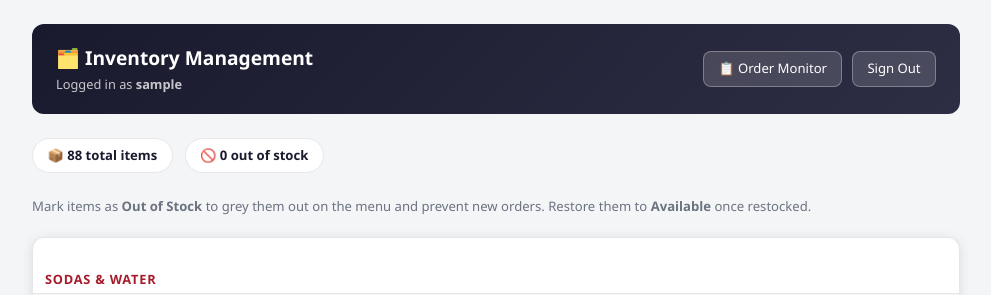
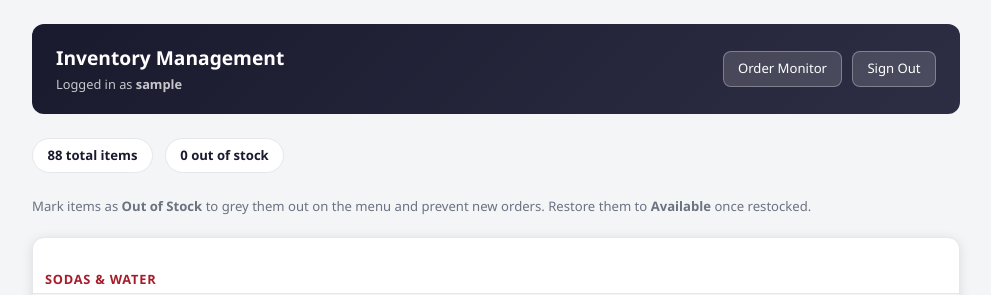
Before and after one commit to coyb-Uindy/UIndyBulkOrdering, a PHP site: page /admin/inventory.php in a window 1280 px wide. Shown: the top 295 px of the page, without its empty margins (144-1135 px from the left). Run offline with PHP 8.4, Linux system fonts and the light colour scheme; the visitor is signed in with stand-in values (Sample User, id 1); data comes from the database, SQL or seed files in the repository.

Commit message:
text changing

```diff
--- a/uindy-grabngobulk/app/admin/inventory.php
+++ b/uindy-grabngobulk/app/admin/inventory.php
@@ -97,21 +97,21 @@ $oos_count   = count(array_filter($rows, fn($r) => !$r['is_available']));
 
   <div class="dash-header">
     <div>
-      <h1>🗂️ Inventory Management</h1>
+      <h1>Inventory Management</h1>
       <div class="dash-meta">
         Logged in as <strong><?= $admin ?></strong>
       </div>
     </div>
     <div style="display:flex;gap:.6rem;align-items:center;flex-wrap:wrap;">
-      <a class="btn-logout" href="dashboard.php">📋 Order Monitor</a>
-      <a class="btn-logout" href="logout.php">Sign Out</a>
+      <a class="btn-logout" href="dashboard.php">Order Monitor</a>
+      <a class="btn-logout" href="/logout">Sign Out</a>
     </div>
   </div>
 
   <!-- Quick stats -->
   <div class="dash-stats" style="display:flex;gap:.75rem;margin-bottom:1.5rem;flex-wrap:wrap;">
-    <div class="stat-pill">📦 <?= $total_items ?> total item<?= $total_items !== 1 ? 's' : '' ?></div>
-    <div class="stat-pill">🚫 <?= $oos_count ?> out of stock</div>
+    <div class="stat-pill"><?= $total_items ?> total item<?= $total_items !== 1 ? 's' : '' ?></div>
+    <div class="stat-pill"><?= $oos_count ?> out of stock</div>
   </div>
 
   <p style="font-size:.82rem;color:var(--muted);margin-bottom:1.25rem;">
@@ -149,7 +149,7 @@ $oos_count   = count(array_filter($rows, fn($r) => !$r['is_available']));
             <?php if ($avail): ?>
               <span style="color:#15803d;font-weight:600;font-size:.8rem;">✅ Available</span>
             <?php else: ?>
-              <span style="color:#b91c1c;font-weight:600;font-size:.8rem;">🚫 Out of Stock</span>
+              <span style="color:#b91c1c;font-weight:600;font-size:.8rem;">Out of Stock</span>
             <?php endif; ?>
           </td>
           <td>
--- a/uindy-grabngobulk/app/assets/css/style.css
+++ b/uindy-grabngobulk/app/assets/css/style.css
@@ -267,9 +267,9 @@ body {
 
 .item-cost {
   display: flex;
-  flex-direction: column;
-  align-items: flex-end;
-  gap: .1rem;
+  flex-direction: row;
+  align-items: center;
+  gap: .35rem;
   white-space: nowrap;
 }
 
--- a/uindy-grabngobulk/app/my_order.php
+++ b/uindy-grabngobulk/app/my_order.php
@@ -63,6 +63,7 @@ $pending_ids = array_map(
   <div class="topnav__right">
     <div class="topnav__user">
       <strong><?= $first_name ?></strong>
+      <span><?= htmlspecialchars($email) ?></span>
     </div>
   </div>
 </nav>
```
Also changed, not shown: uindy-grabngobulk/app/menu.php (+5 -5 lines).
